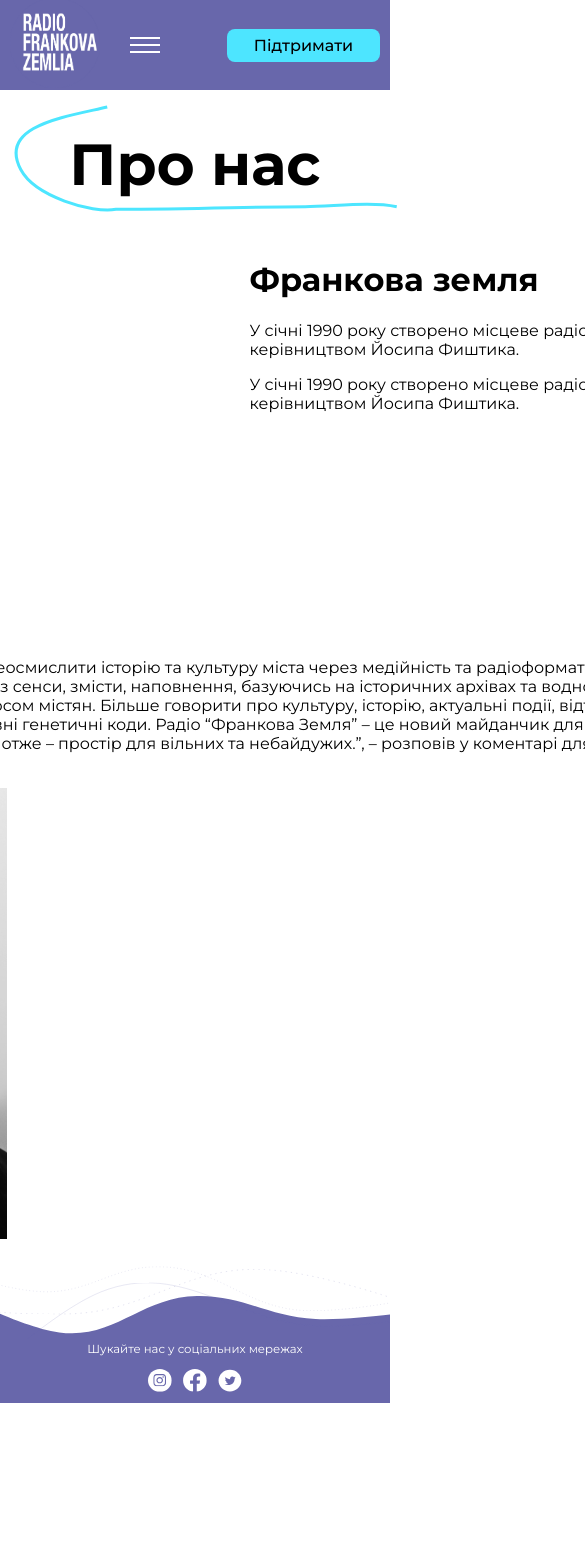
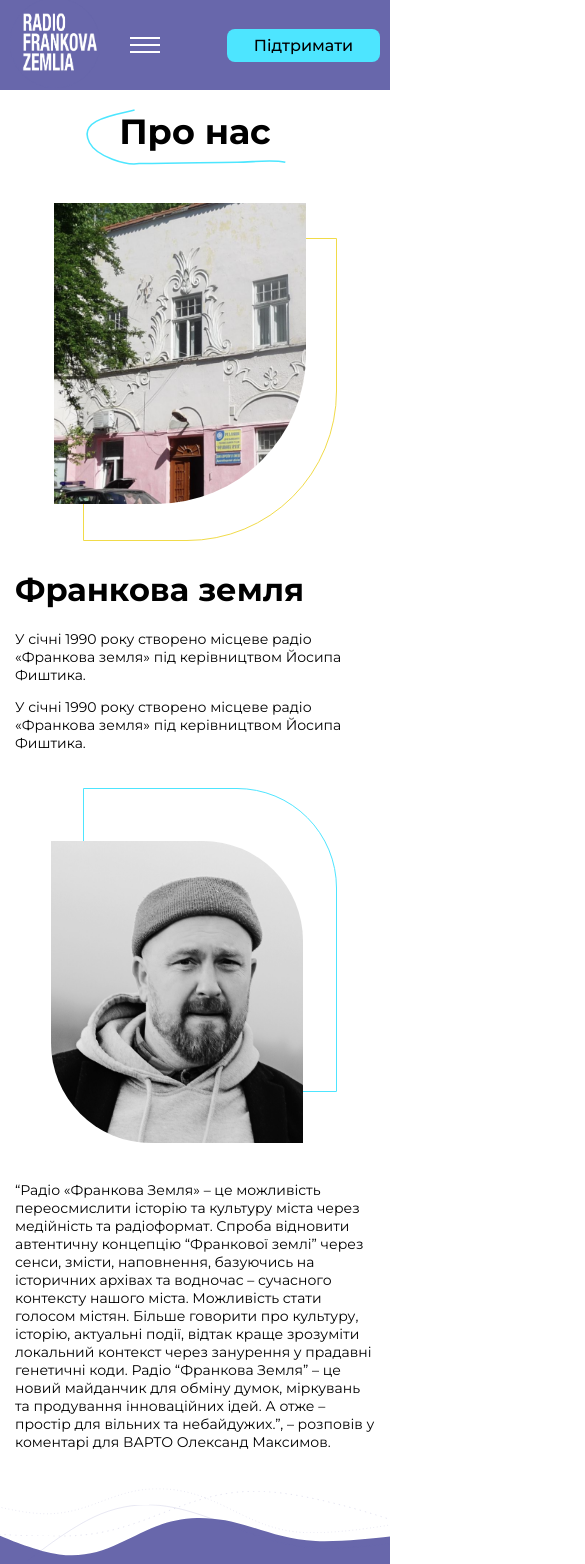
Before and after one commit to Yaroslav3445/Radio__Frankova__Zemlia, a React (Vite) app: page / in a window 390 px wide. Shown: the top 1564 px of the page, 585 px wide, since content can reach past the window. Before the commit the page ends 1403 px from the top, so only its background shows below. Built offline with nearby package versions, Linux system fonts and the light colour scheme.

Commit message:
four commit

```diff
--- a/src/components/Page-info.jsx
+++ b/src/components/Page-info.jsx
@@ -14,17 +14,16 @@ const PageInfo = () => {
                     <h1>Про нас</h1><img className={pageInfo.about__blueLine} src={blueLine} alt="blue line" />
                 </div>
                 <div className={pageInfo.about__wrapper}>
-                    <div className={pageInfo.about__bild}>
-                        <div className={pageInfo.about__image}> <img src={building} alt="building"/></div>
+                    <div className={`${pageInfo['about__bild']} ${pageInfo['about__column']}`}>
+                        <div className={`${pageInfo['about__image']} ${pageInfo['about__responsive']}`}> <img src={building} alt="building" /></div>
                         <div className={pageInfo.about__info}>
                             <h1>Франкова земля</h1>
-                            <p>У січні 1990 року створено місцеве радіо «Франкова земля» під керівництвом Йосипа Фиштика.</p>
-                            <p>У січні 1990 року створено місцеве радіо «Франкова земля» під керівництвом Йосипа Фиштика.</p>
+                            <p className={pageInfo.about__text}>У січні 1990 року створено місцеве радіо «Франкова земля» під керівництвом Йосипа Фиштика.</p>
+                            <p className={pageInfo.about__text}>У січні 1990 року створено місцеве радіо «Франкова земля» під керівництвом Йосипа Фиштика.</p>
                         </div>
                     </div>
-                    <div className={pageInfo.about__person}>
-                        <div className={pageInfo.about__downship}>
-                            <p>
+                    <div className={`${pageInfo['about__person']} ${pageInfo['about__column']}`}>
+                        <p className={pageInfo.about__text}>
                             “Радіо «Франкова Земля» – це можливість переосмислити історію та культуру
                             міста через медійність та радіоформат. Спроба відновити автентичну концепцію
                             “Франкової землі” через сенси, змісти, наповнення, базуючись на історичних
@@ -35,8 +34,7 @@ const PageInfo = () => {
                             думок, міркувань та продування інноваційних ідей. А отже – простір для
                             вільних та небайдужих.”, – розповів у коментарі для ВАРТО Олександ Максимов.
                         </p>
-                        </div>
-                        <div className={pageInfo.about__portret}> <img src={person} alt="person" /></div>
+                        <div className={`${pageInfo['about__portret']} ${pageInfo['about__responsive']}`}> <img src={person} alt="person" /></div>
                     </div>
                 </div>
             </div>
--- a/src/style/page-info.module.scss
+++ b/src/style/page-info.module.scss
@@ -3,6 +3,7 @@
     display: flex;
     flex-direction: column;
     align-items: center;
+    padding: 0px 15px 0px 15px;
 
     &__main {
         width: fit-content;
@@ -12,13 +13,15 @@
             width: fit-content;
             font-size: 58px;
             font-weight: 700;
+            margin: 71px 0px;
+
         }
 
     }
 
     &__blueLine {
         position: absolute;
-        top: 10%;
+        top: 23%;
         left: -22%;
     }
 
@@ -26,16 +29,25 @@
         width: 1169px;
     }
 
-    &__bild {
+
+    &__column {
         display: flex;
         flex-direction: row;
         justify-content: space-between;
+        position: relative;
+    }
+
+    &__info {
+        h1 {
+            font-size: 32px;
+            font-weight: 700;
+        }
 
     }
-    &__info{
-        p{
-            max-width: 530px;
-        }
+
+    &__text {
+        max-width: 590px;
+        font-size: 18px;
     }
 
     &__image {
@@ -43,9 +55,114 @@
         height: 401px;
         border-radius: 0px 0px 150px 0px;
         border: 1px solid #F1DB49;
-        img{
+        position: relative;
+        bottom: -65px;
+        margin-left: 30px;
+
+        img {
+            right: 30px;
+            bottom: 36px;
+            position: absolute;
             border-radius: 0px 0px 150px 0px;
         }
     }
 
+    &__person {
+        align-items: end;
+    }
+
+
+    &__portret {
+        width: 395.309px;
+        height: 450.338px;
+        border-radius: 0px 100px;
+        border: 1px solid #4DE5FF;
+        position: relative;
+        top: -75px;
+
+        img {
+            position: absolute;
+            top: 52px;
+            right: 33px;
+            border-radius: 0px 100px;
+        }
+
+
+    }
+
+    @media(max-width:1180px) {
+        &__wrapper {
+            max-width: 100%;
+            height: auto;
+        }
+
+
+    }
+
+    @media(max-width:1070px) {
+        &__main {
+            h1 {
+                font-size: 45px;
+                margin: 50px 0px;
+            }
+
+            img {
+                width: 300px;
+            }
+        }
+
+        &__column {
+            flex-direction: column;
+            align-items: center;
+        }
+
+        &__person {
+            margin-top: 12%;
+            flex-direction: column-reverse;
+        }
+
+        &__image {
+            margin-bottom: 20%;
+        }
+
+        &__text {
+            max-width: 100%;
+        }
+    }
+
+
+    @media(max-width:700px) {
+
+
+        &__responsive {
+            width: 252.309px;
+            height: 301.338px;
+            margin-left: 30px;
+
+            img {
+                width: 252.309px;
+                height: 301.338px;
+            }
+        }
+
+        &__text {
+            font-size: 14px;
+        }
+    }
+
+    @media(max-width:400px) {
+        &__main {
+            h1 {
+                font-size: 35px;
+                margin: 20px 0px;
+            }
+
+            img {
+                width: 200px;
+            }
+        }
+        &__info {
+            margin-bottom: 15%;
+        }
+    }
 }
```
Lines whose indentation alone changed are shown as unchanged.
